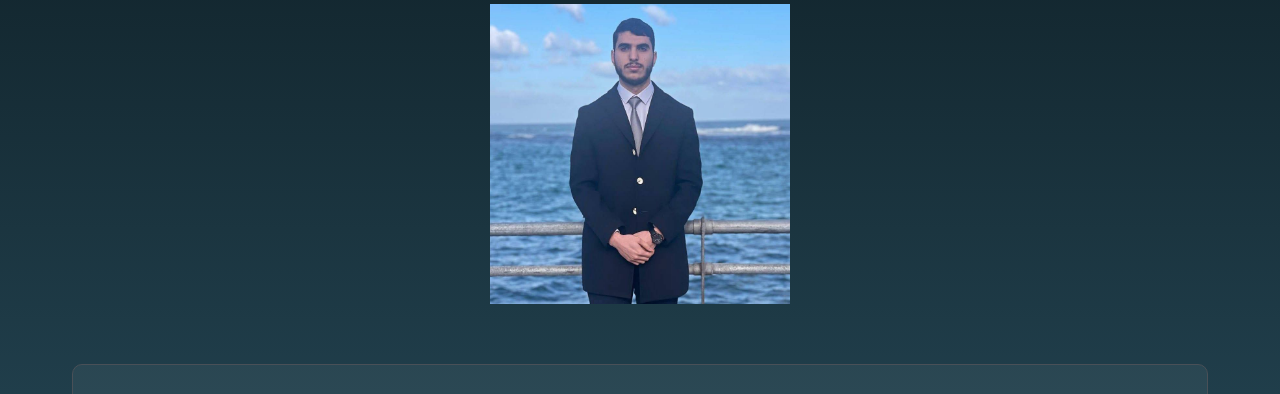
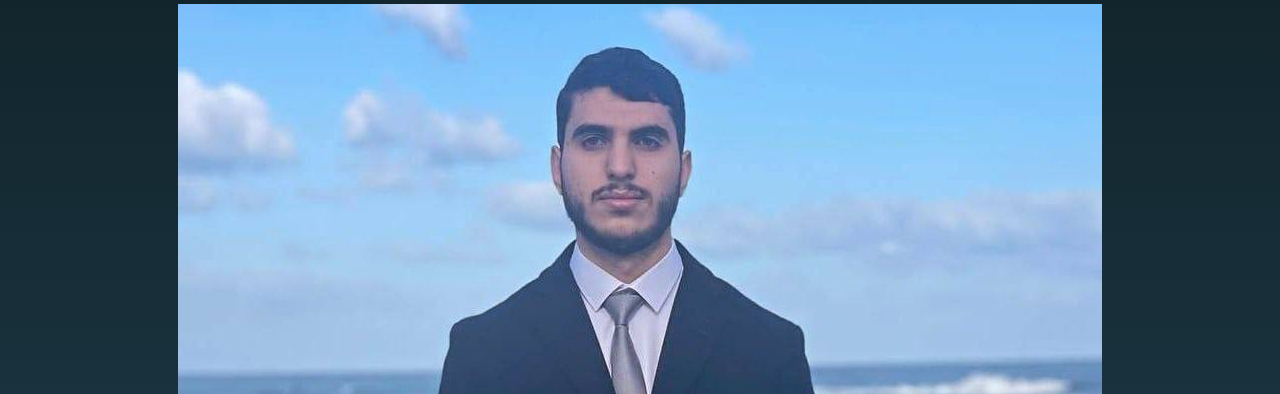
Before and after one commit to ziadg249/personal, a plain HTML site: page about.html in a window 1280 px wide. Shown: the part 152-546 px from the top of the page. Drawn offline with Linux system fonts and the light colour scheme.

Commit message:
Update style.css

```diff
--- a/style.css
+++ b/style.css
@@ -24,10 +24,7 @@ body {
     min-height: 100vh;
     font-size: 1.1rem;
 }
-object{
-    width: 300px;
-    height: 300px;
-}
+
 iframe{
 
     width: 900px;
```
